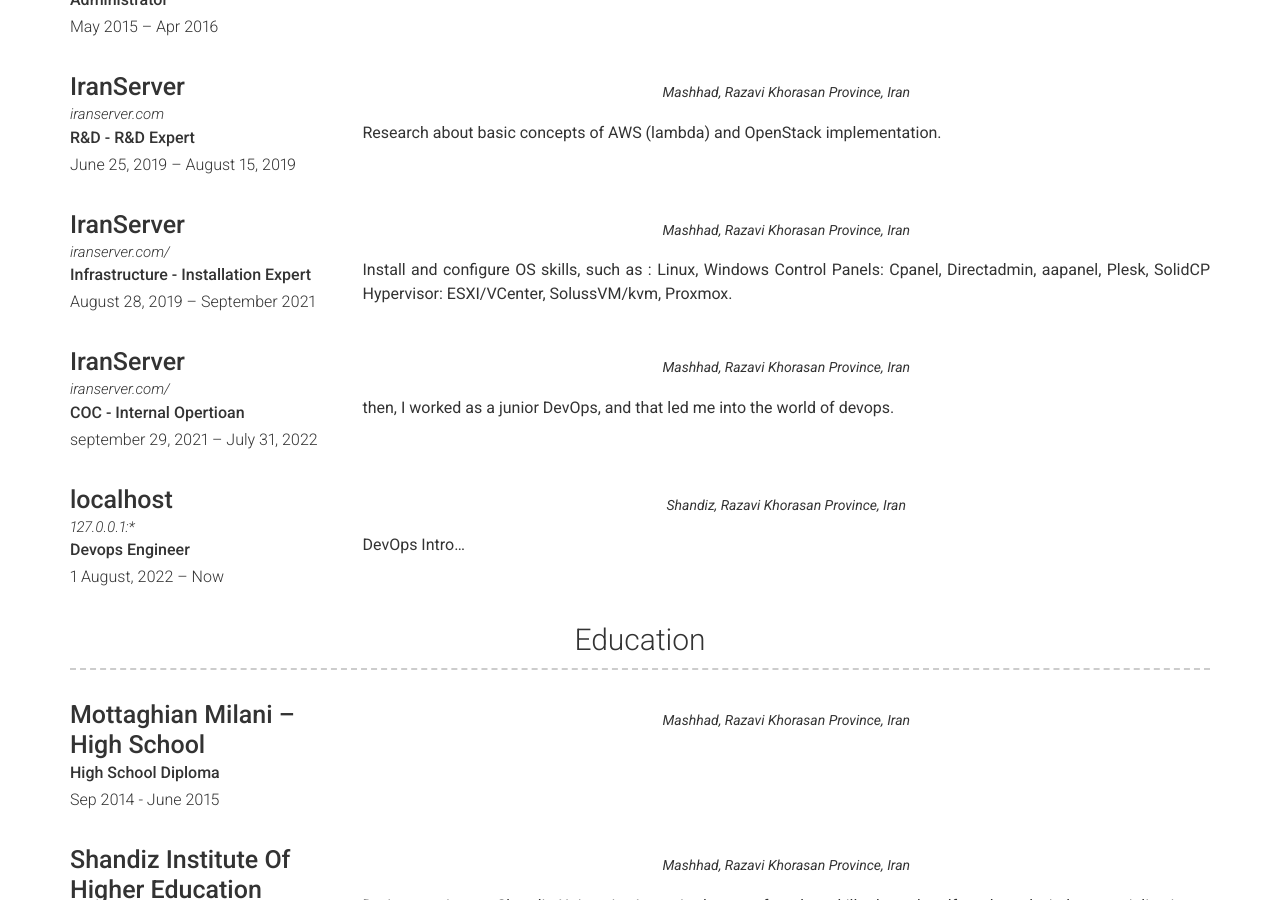
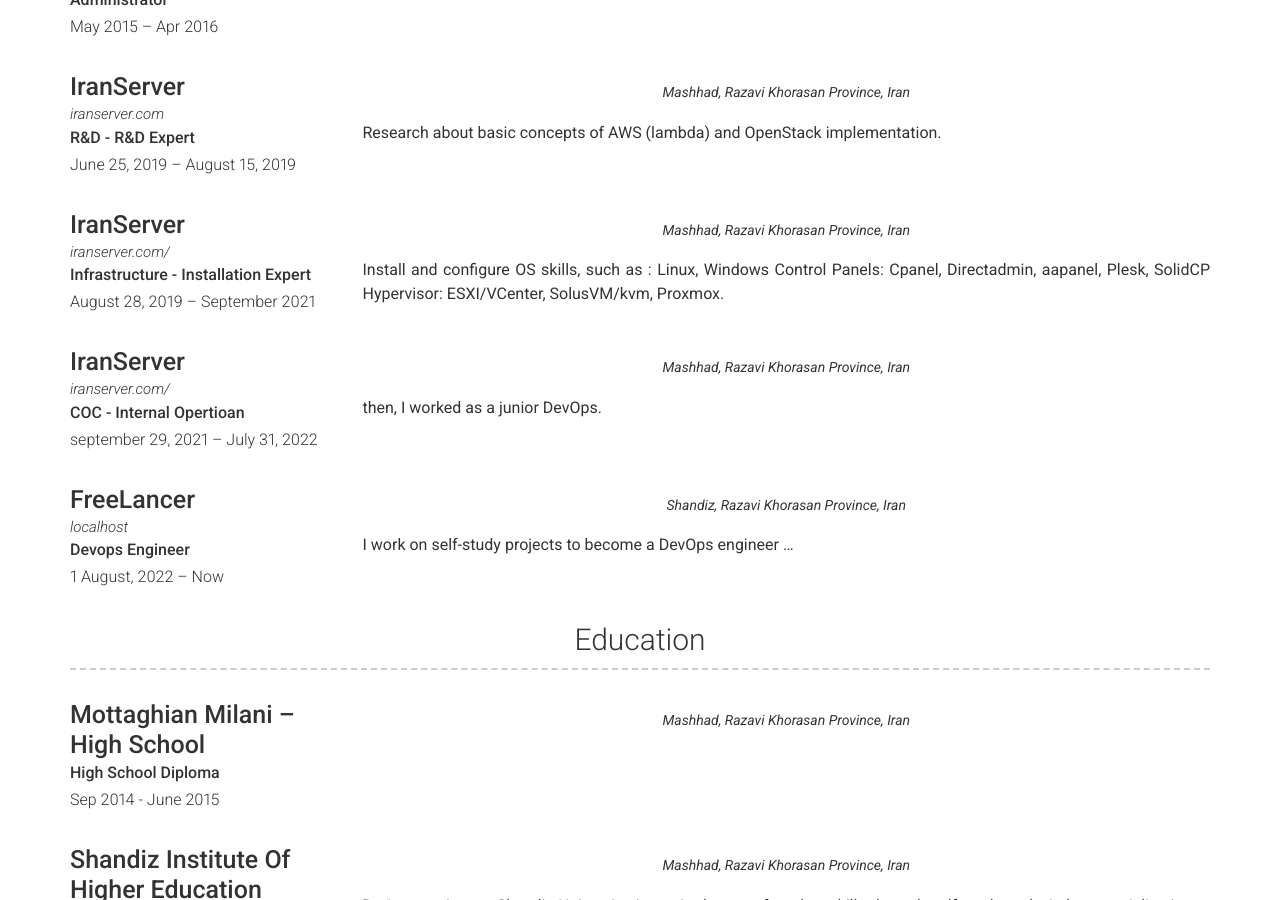
Before and after one commit to ANTISEC12/resume, a Jekyll site: the page built from README.md, in a window 1280 px wide and 900 px high, scrolled down 1424 px. Built offline with Jekyll 4.4.1, drawn with Linux system fonts in a browser that asks for light colours; nearby versions of some CDN libraries; our own code applies the rules of GitHub Pages for plain Markdown files.

Commit message:
Update experience

```diff
--- a/_test/_data/experience.yml
+++ b/_test/_data/experience.yml
@@ -25,7 +25,7 @@
   description: | # this will include new lines to allow paragraphs
     Install and configure OS skills, such as : Linux, Windows
     Control Panels: Cpanel, Directadmin, aapanel, Plesk, SolidCP
-    Hypervisor: ESXI/VCenter, SolussVM/kvm, Proxmox.
+    Hypervisor: ESXI/VCenter, SolusVM/kvm, Proxmox.
 
 - company: IranServer
   link: iranserver.com/
@@ -34,13 +34,13 @@
   quote: >
    Mashhad, Razavi Khorasan Province,  Iran
   description: | # this will include new lines to allow paragraphs
-   then, I worked as a junior DevOps, and that led me into the world of devops.
+   then, I worked as a junior DevOps.
 
-- company: localhost
-  link: 127.0.0.1:*
+- company: FreeLancer
+  link: localhost
   job_title: Devops Engineer
   dates:  1 August, 2022 – Now
   quote: >
    Shandiz, Razavi Khorasan Province,  Iran
   description: | # this will include new lines to allow paragraphs
-    DevOps Intro...
+    I work on self-study projects to become a DevOps engineer ...
```
Also changed, not shown: _data/experience.yml (+5 -5 lines).
